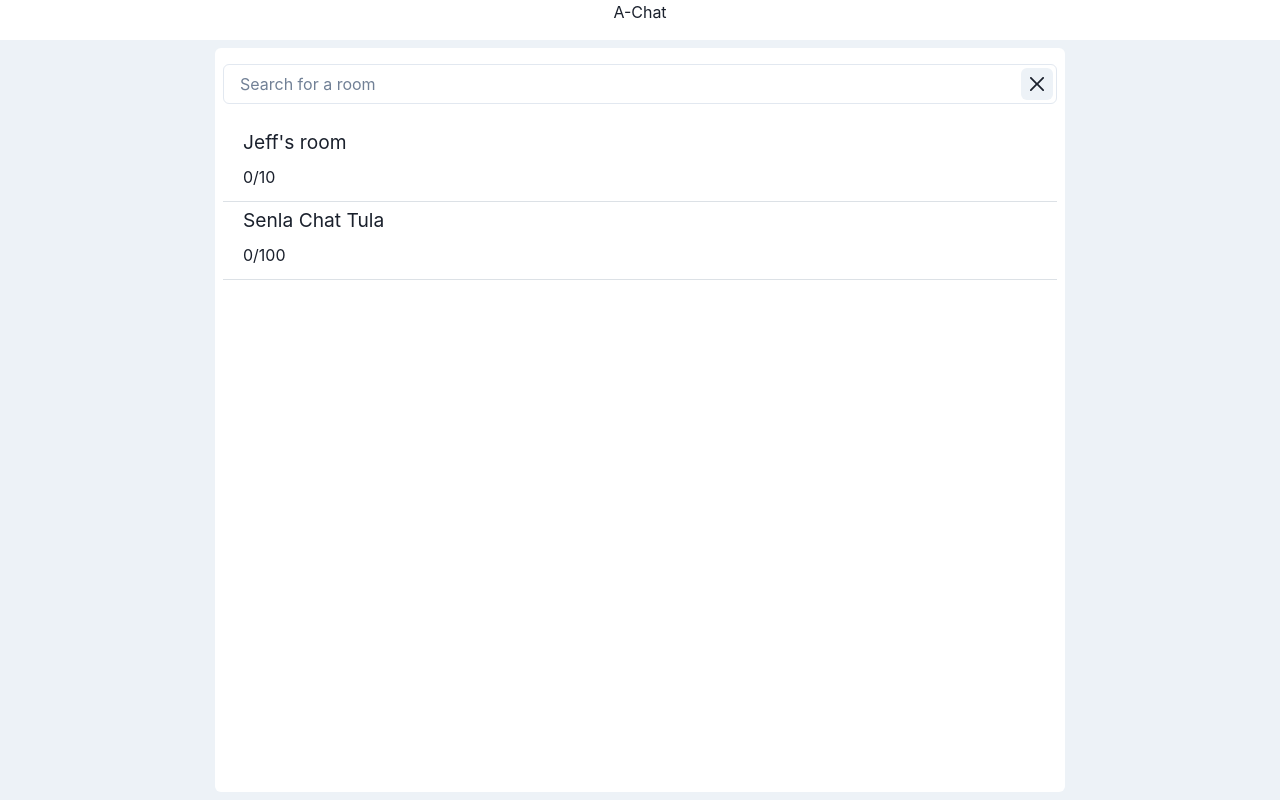
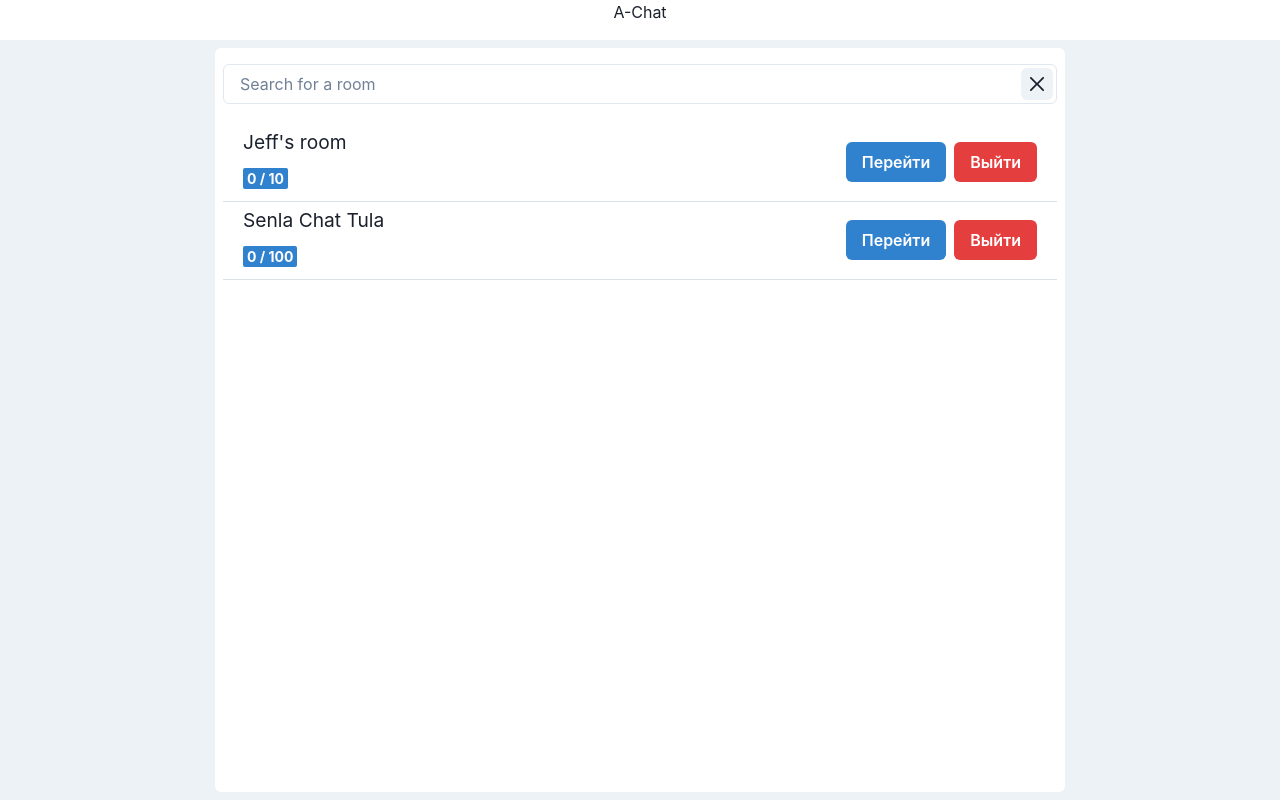
Before and after one commit to bybbsy/vue-express-ws-app, a React (Create React App) app in the folder react-client/: page /rooms in a window 1280 px wide. Built offline with nearby package versions, Linux system fonts and the light colour scheme.

Commit message:
Добавлены стили

```diff
--- a/react-client/src/components/Rooms/RoomItem.tsx
+++ b/react-client/src/components/Rooms/RoomItem.tsx
@@ -1,5 +1,5 @@
 import { IRoomItem } from "./RoomList"
-import { Box, ListItem, Text } from "@chakra-ui/react";
+import { Badge, Box, Button, ListItem, Stack, Text } from "@chakra-ui/react";
 import { Link } from "react-router-dom";
 
 interface RoomItemProps {
@@ -9,6 +9,8 @@ interface RoomItemProps {
 export function RoomItem({
   room,
 }: RoomItemProps) {
+  const isJoinedRoom = true;
+
   return (
     <ListItem
       height='auto'
@@ -18,9 +20,10 @@ export function RoomItem({
         bg: '#dce1e6'
       }}
       borderBottom="1px solid #dce1e6">
-      <Link
-        to={'/rooms/' + room._id}
-        >
+      <Stack
+        direction='row'
+        justifyContent='space-between'
+        alignItems='center'>
         <Box
           display='flex'
           flexDirection='column'
@@ -29,10 +32,40 @@ export function RoomItem({
         >
           <Text
             fontSize='larger'
-          >{room.name}</Text>
-          <Text
-            marginY='2'>{room.users.length}/{room.size}</Text>
-        </Box></Link>
+          >
+            {room.name}
+          </Text>
+          <Box
+            marginY='2'>
+            <Badge
+              variant='solid'
+              colorScheme='blue'
+              fontSize='sm'
+              >
+              {room.users.length} / {room.size}
+            </Badge>
+          </Box>
+        </Box>
+        <Stack direction='row'>
+          {isJoinedRoom &&
+            <Link
+              to={'/rooms/' + room._id}
+
+            >
+              <Button colorScheme='blue'>Перейти</Button>
+            </Link>}
+          {isJoinedRoom
+            ? <Button
+              colorScheme='red'>
+              Выйти
+            </Button>
+            : <Button
+              colorScheme='green'>
+              Присоединиться
+            </Button>
+          }
+        </Stack>
+      </Stack>
     </ListItem>
   )
 }
--- a/react-client/src/pages/Room.tsx
+++ b/react-client/src/pages/Room.tsx
@@ -1,5 +1,6 @@
 import { CheckIcon } from "@chakra-ui/icons";
-import { Box, Button, Grid, GridItem, List, ListItem, Textarea, Text } from "@chakra-ui/react";
+import { Box, Button, Grid, GridItem, List, ListItem, Textarea, Text, Stack } from "@chakra-ui/react";
+import { Link } from "react-router-dom";
 import { MessagesList } from "../components/Messages/MessagesList";
 
 export function Room() {
@@ -13,6 +14,25 @@ export function Room() {
       gap={4}
       paddingX='5'
     >
+      <GridItem
+        colStart={1}
+        colEnd={2}>
+        <Stack
+          direction='row'
+          justifyContent='flex-end'
+        >
+          <Button
+            colorScheme='red'>
+            Выйти
+          </Button>
+          <Link to='/rooms'>
+            <Button
+              colorScheme='blue'>
+              Назад
+            </Button>
+          </Link>
+        </Stack>
+      </GridItem>
       <GridItem
         colStart={2}
         colEnd={5}
```
Lines whose indentation alone changed are shown as unchanged.
